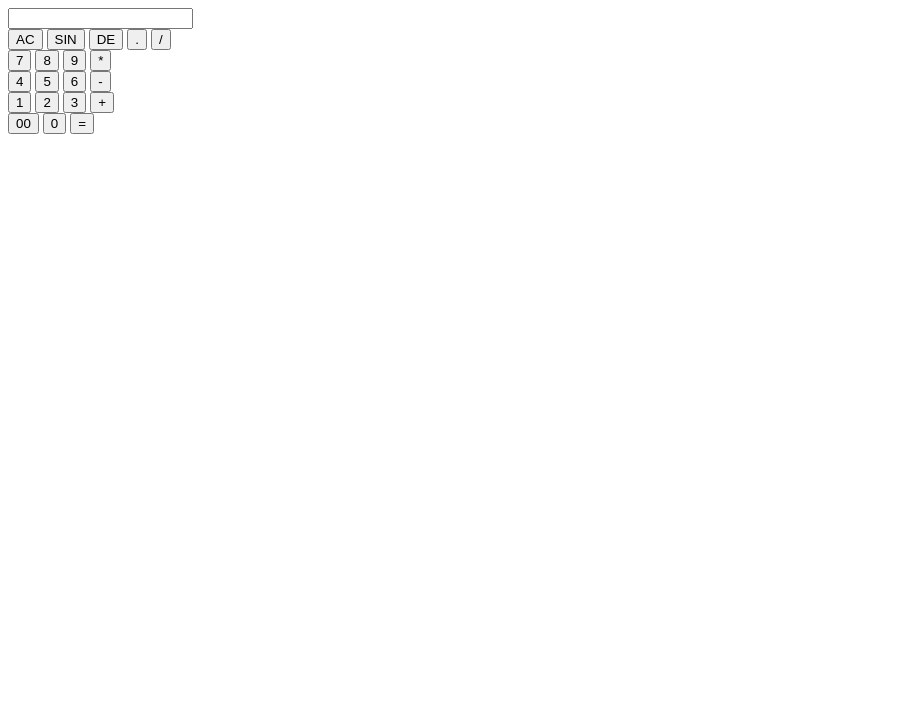
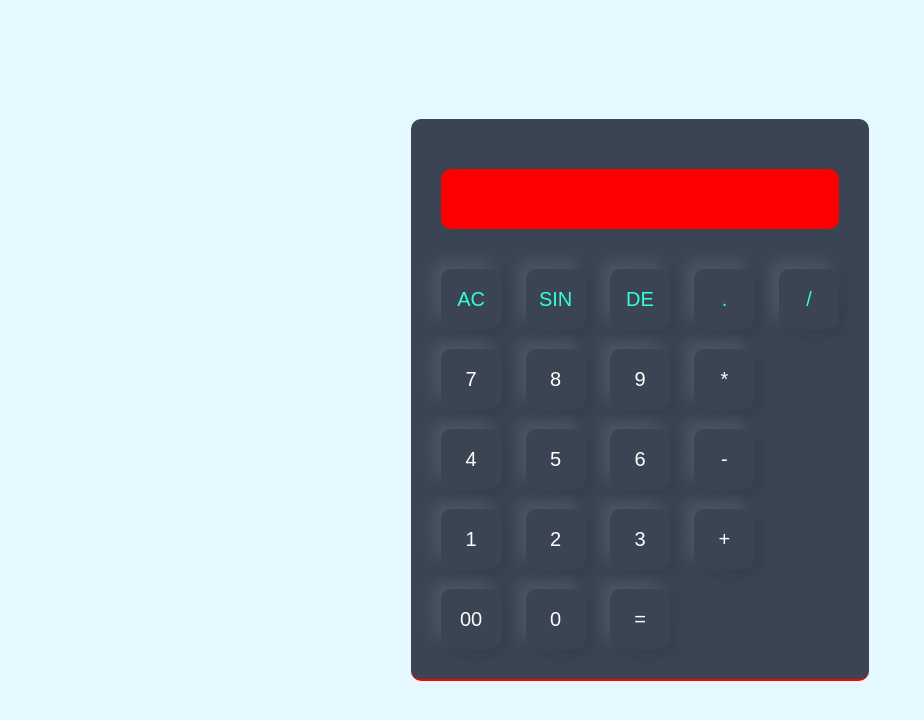
Before and after one commit to Zelefack123/Javascript_beginner, a plain HTML site: page calculator project/index.html in a window 1280 px wide. Shown: the whole page, without its empty margins (0-924 px from the left). Drawn offline with Linux system fonts and the light colour scheme.

Commit message:
did some readjustments of the folder

```diff
--- a/calculator project/index.html
+++ b/calculator project/index.html
@@ -4,6 +4,7 @@
     <meta charset="UTF-8" />
     <meta value="viewport" content="width=device-width, initial-scale=1.0" />
     <title>js calculator</title>
+    <link rel="stylesheet" href="style.css">
   </head>
   <body>
     <div class="container">
--- a/calculator project/calculator2 project/style.css
+++ b/calculator2 project/style.css
@@ -3,6 +3,7 @@ body{
     display:flex;
     justify-content: center;
     align-items:center;
+    height:100vh;
 
 }
 #container{
```
Also changed, not shown: calculator2 project/app.js (renamed from calculator project/calculator2 project/app.js), calculator2 project/index.html (renamed from calculator project/calculator2 project/index.html).
